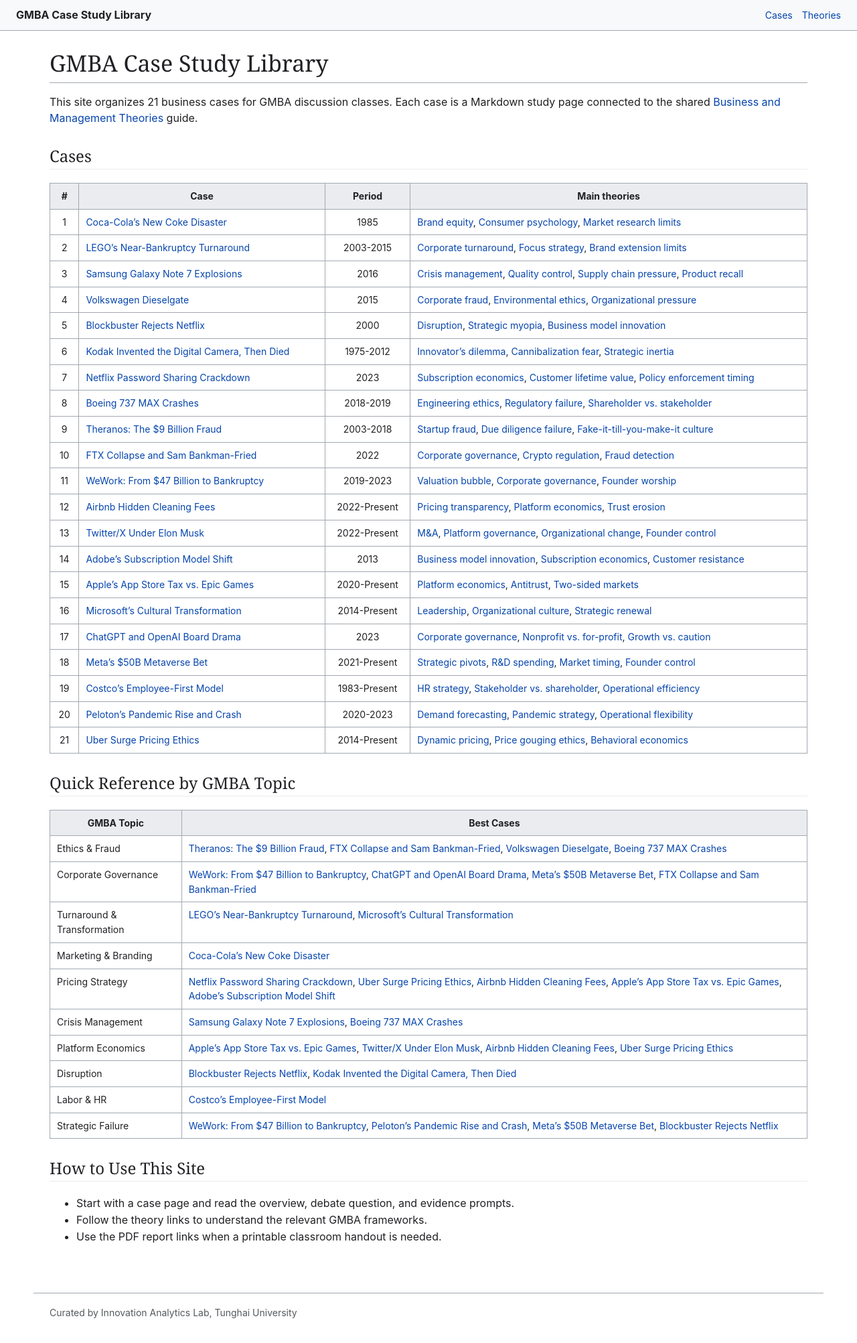
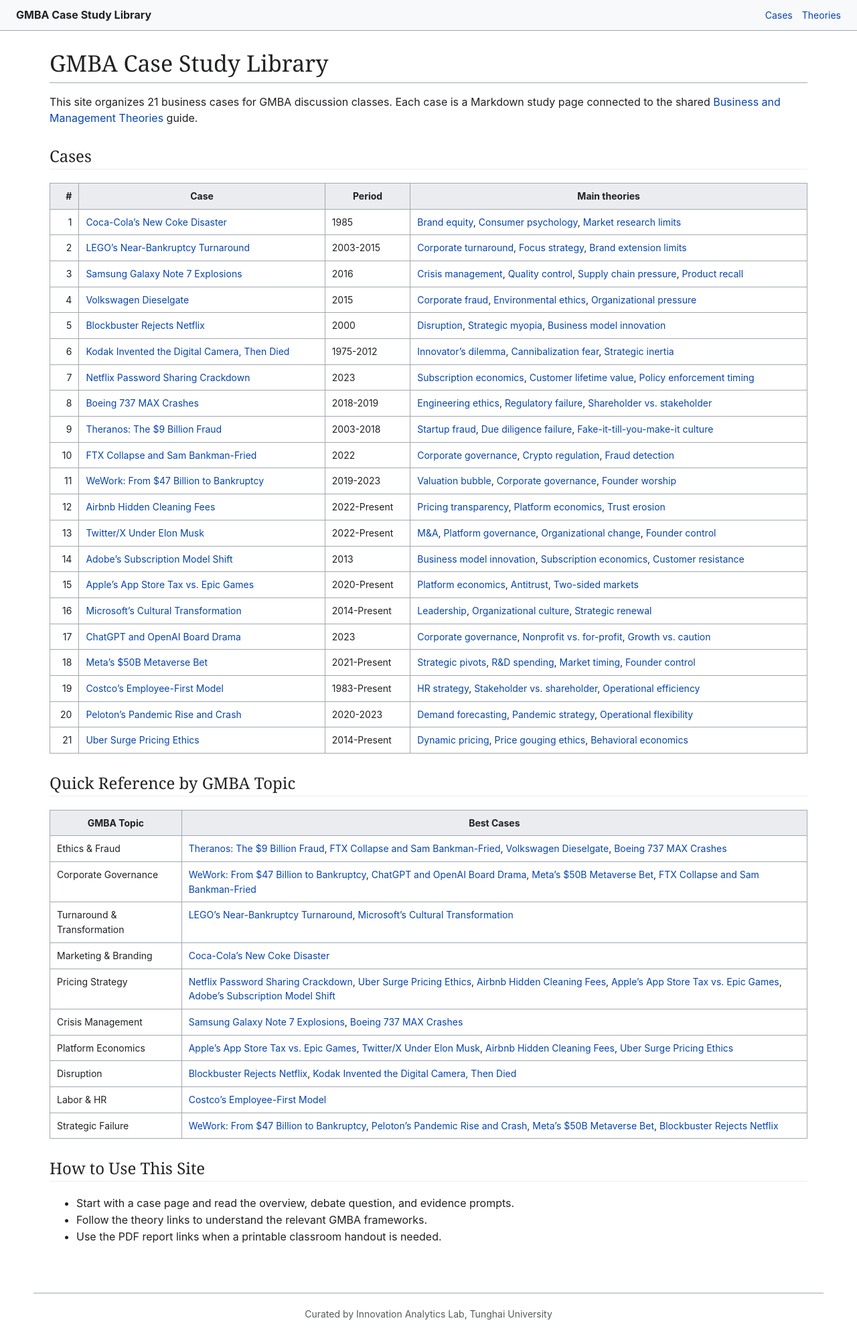
Before and after one commit to thugmba/case_study, a Jekyll site: the page built from docs/index.md, in a window 1280 px wide. Shown: the whole page at 67% size. Built offline with Jekyll 4.4.1, drawn with Linux system fonts in a browser that asks for light colours.

Commit message:
footer center align

```diff
--- a/docs/assets/site.css
+++ b/docs/assets/site.css
@@ -50,11 +50,12 @@
 
 .site-footer {
   max-width: 1180px;
-  margin: 0 auto;
-  padding: 18px 24px 28px;
+  margin: 0 auto 32px;
+  padding: 20px 24px 0;
   border-top: 1px solid var(--line);
   color: var(--muted);
   font-size: 14px;
+  text-align: center;
 }
 
 h1, h2, h3 {
--- a/docs/index.md
+++ b/docs/index.md
@@ -11,7 +11,7 @@
 ## Cases
 
 | # | Case | Period | Main theories |
-|:---:|------|:--------:|---------------|
+|---:|------|--------|---------------|
 | 1 | [Coca-Cola's New Coke Disaster]({{ '/cases/01-coca-cola-new-coke/' | relative_url }}) | 1985 | [Brand equity]({{ '/theories/' | relative_url }}#customer-based-brand-equity), [Consumer psychology]({{ '/theories/' | relative_url }}#customer-based-brand-equity), [Market research limits]({{ '/theories/' | relative_url }}#defensive-marketing-strategy) |
 | 2 | [LEGO's Near-Bankruptcy Turnaround]({{ '/cases/02-lego-turnaround/' | relative_url }}) | 2003-2015 | [Corporate turnaround]({{ '/theories/' | relative_url }}#dynamic-capabilities), [Focus strategy]({{ '/theories/' | relative_url }}#knowledge-based-view-coordination-and-organizational-identity), [Brand extension limits]({{ '/theories/' | relative_url }}#brand-extension-theory) |
 | 3 | [Samsung Galaxy Note 7 Explosions]({{ '/cases/03-samsung-note-7/' | relative_url }}) | 2016 | [Crisis management]({{ '/theories/' | relative_url }}#situational-crisis-communication-theory), [Quality control]({{ '/theories/' | relative_url }}#swiss-cheese-model-of-organizational-accidents), [Supply chain pressure]({{ '/theories/' | relative_url }}#supply-chain-fit), [Product recall]({{ '/theories/' | relative_url }}#situational-crisis-communication-theory) |
--- a/scripts/generate_site.mjs
+++ b/scripts/generate_site.mjs
@@ -582,11 +582,12 @@
 
 .site-footer {
   max-width: 1180px;
-  margin: 0 auto;
-  padding: 18px 24px 28px;
+  margin: 0 auto 32px;
+  padding: 20px 24px 0;
   border-top: 1px solid var(--line);
   color: var(--muted);
   font-size: 14px;
+  text-align: center;
 }
 
 h1, h2, h3 {
```
